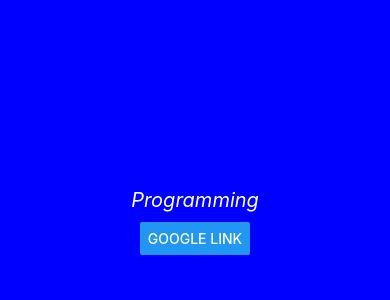
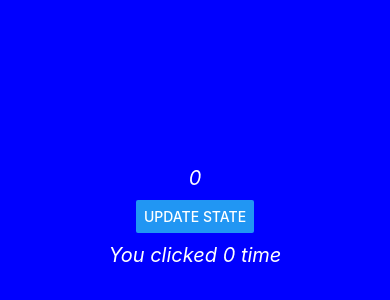
Before and after one commit to nguyenlekhanh/react-native-tutorial, a React Native app: screen / in a window 390 px wide. Shown: the part 206-506 px from the top of the page. Built offline with nearby package versions, Linux system fonts and the light colour scheme.

Commit message:
Use State Hook

```diff
--- a/App.tsx
+++ b/App.tsx
@@ -5,7 +5,7 @@
  * @format
  */
 
-import React from 'react';
+import React, { useState } from 'react';
 
 import {
   Button,
@@ -20,11 +20,20 @@
 } from 'react-native/Libraries/NewAppScreen';
 
 function App(): JSX.Element {
+  const [count, setCount] = useState(0);
+  const [number, setNumber] = useState(0);
+
+  const onClickHandler = () => {
+    setCount(count + 1);
+    setNumber(number + 5);
+  }
+
   return (
     <View style={styles.body}>
-      <Text style={styles.text}>Programming</Text>
-      <Button title="google link"
-        onPress={() => Linking.openURL("http://google.com")}></Button>
+      <Text style={styles.text}>{number}</Text>
+      <Button title="Update State"
+        onPress={onClickHandler}></Button>
+      <Text style={styles.text}>You clicked {count} {count > 1 ? "times" : "time"}</Text>
     </View>
   );
 }
```
